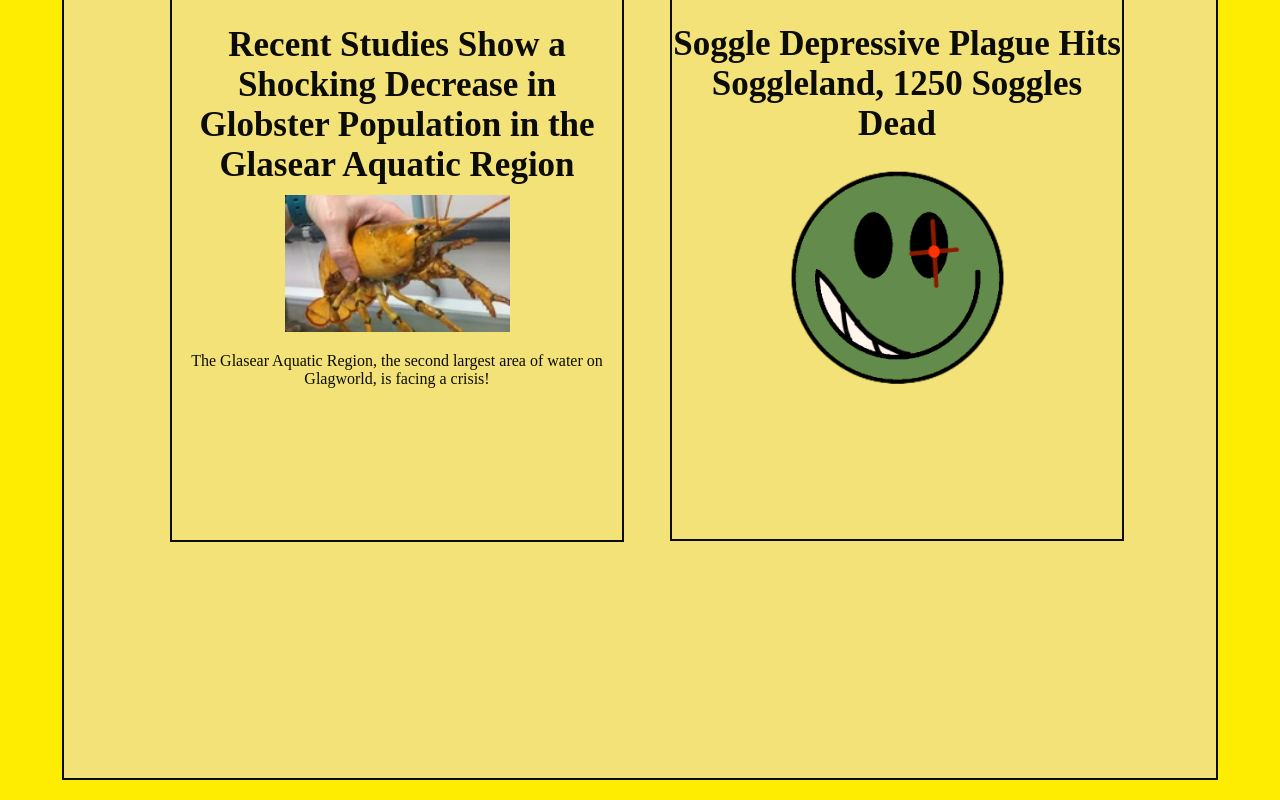
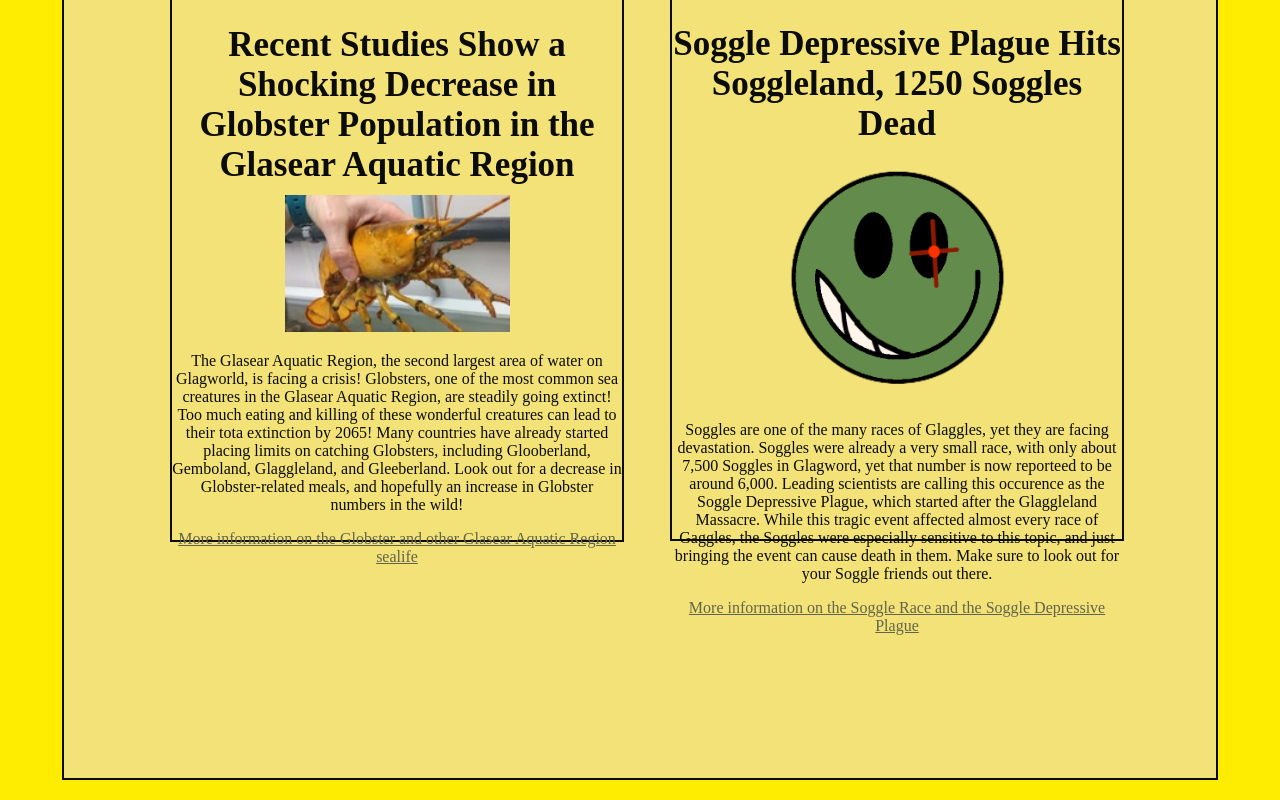
Before and after one commit to staten-island-tech/css-blogpost-project-TakingCareofBusiness, a plain HTML site: page index.html in a window 1280 px wide. Shown: the part 1018-1818 px from the top of the page. Drawn offline with Linux system fonts and the light colour scheme; a web font is replaced by a local one.

Commit message:
Mobing time

```diff
--- a/index.html
+++ b/index.html
@@ -34,11 +34,14 @@
             <div class="article" id="third-article">
                 <h3 class="articletitle text">Recent Studies Show a Shocking Decrease in Globster Population in the Glasear Aquatic Region</h3>
                 <img src="Globster.png" alt="A Globster!" class="article-cover">
-                <p class="text">The Glasear Aquatic Region, the second largest area of water on Glagworld, is facing a crisis!</p>
+                <p class="text">The Glasear Aquatic Region, the second largest area of water on Glagworld, is facing a crisis! Globsters, one of the most common sea creatures in the Glasear Aquatic Region, are steadily going extinct! Too much eating and killing of these wonderful creatures can lead to their tota extinction by 2065! Many countries have already started placing limits on catching Globsters, including Glooberland, Gemboland, Glaggleland, and Gleeberland. Look out for a decrease in Globster-related meals, and hopefully an increase in Globster numbers in the wild!</p>
+                <a href="https://glagglepedia.fandom.com/wiki/Glasear_Aquatic_Region?so=search" target="_blank">More information on the Globster and other Glasear Aquatic Region sealife</a>
             </div>
             <div class="article" id="fourth-article">
                 <h3 class="articletitle text">Soggle Depressive Plague Hits Soggleland, 1250 Soggles Dead</h3>
                 <img src="Soggle.png" alt="A Soggle before the Soggle Depressive Plague" class="article-cover">
+                <p class="text">Soggles are one of the many races of Glaggles, yet they are facing devastation. Soggles were already a very small race, with only about 7,500 Soggles in Glagword, yet that number is now reporteed to be around 6,000. Leading scientists are calling this occurence as the Soggle Depressive Plague, which started after the Glaggleland Massacre. While this tragic event affected almost every race of Gaggles, the Soggles were especially sensitive to this topic, and just bringing the event can cause death in them. Make sure to look out for your Soggle friends out there.</p>
+                <a href="https://glagglepedia.fandom.com/wiki/Soggle?so=search" target="_blank">More information on the Soggle Race and the Soggle Depressive Plague</a>
             </div>
         </div>
     </body>
```
